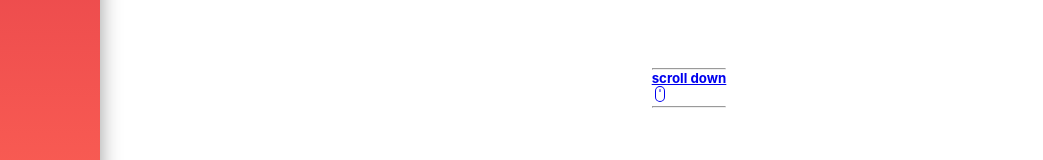
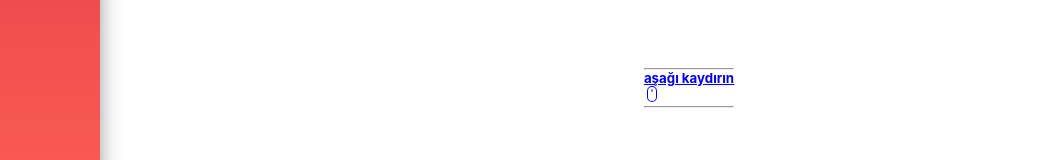
Before and after one commit to Atlantis-Takimi/Atlantis-Frontend, a React (Create React App) app in the folder frontend/: page /profile in a window 1280 px wide. Shown: the part 512-672 px from the top of the page, without its empty margins (0-1043 px from the left). Built offline with nearby package versions, Linux system fonts and the light colour scheme.

Commit message:
Update profile fix position

```diff
--- a/frontend/src/Pages/Profile/Profile.jsx
+++ b/frontend/src/Pages/Profile/Profile.jsx
@@ -38,7 +38,7 @@ function Profile() {
 
         <a href="#footer" className="scroll-down">
           <hr/>
-          <h5>scroll down</h5>
+          <h5>aşağı kaydırın</h5>
           <BsMouse className='scroll'/>
           <hr/>
         </a>
@@ -57,10 +57,6 @@ function Profile() {
           </a>
         </div>
       </div>
-
-      {/* <div id='about' className='container about-container'>
-
-      </div> */}
 
       {/* Contact */}
 
```
Also changed, not shown: frontend/src/Pages/Profile/profile.css (+1 -50 lines).
